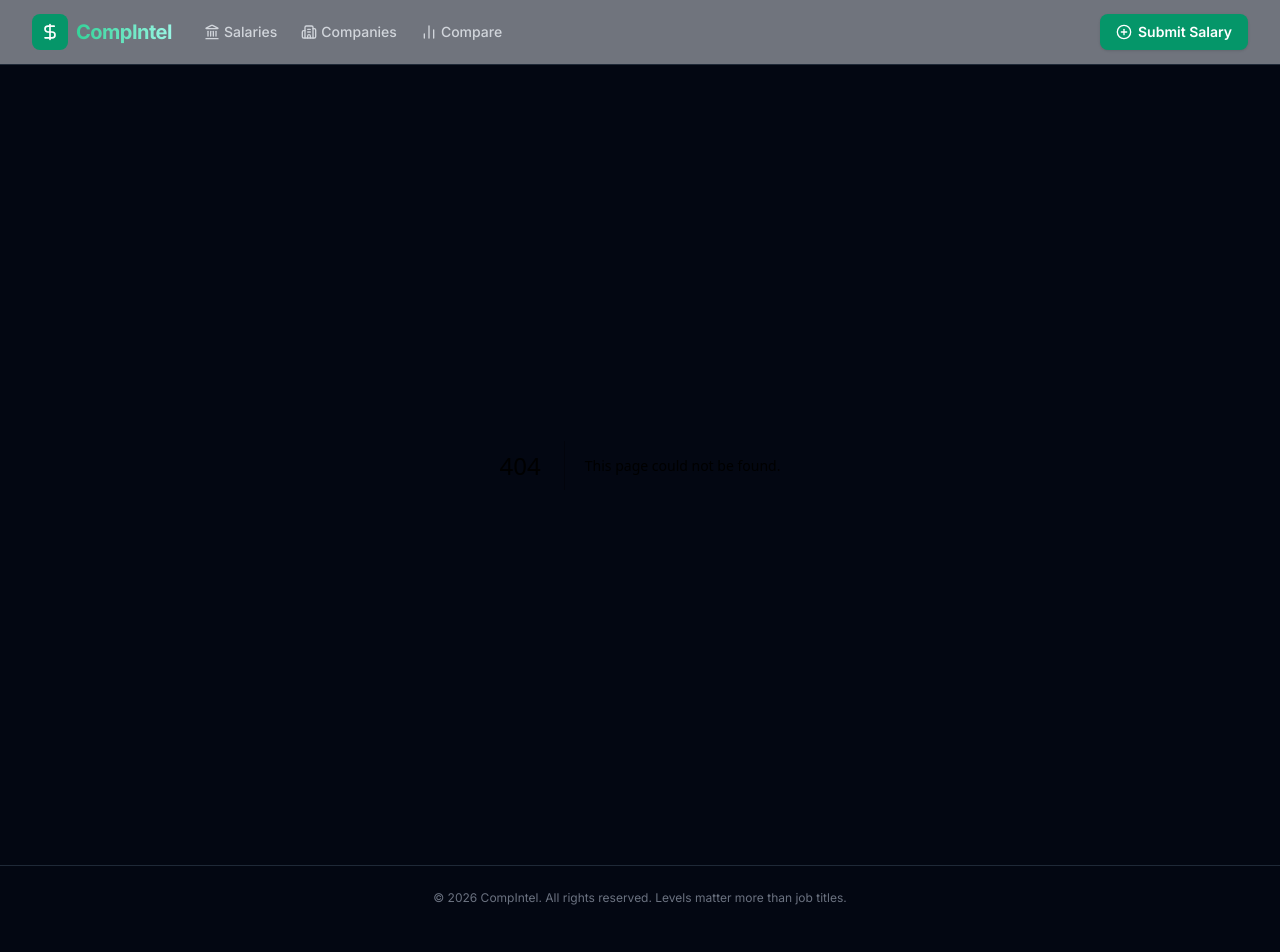
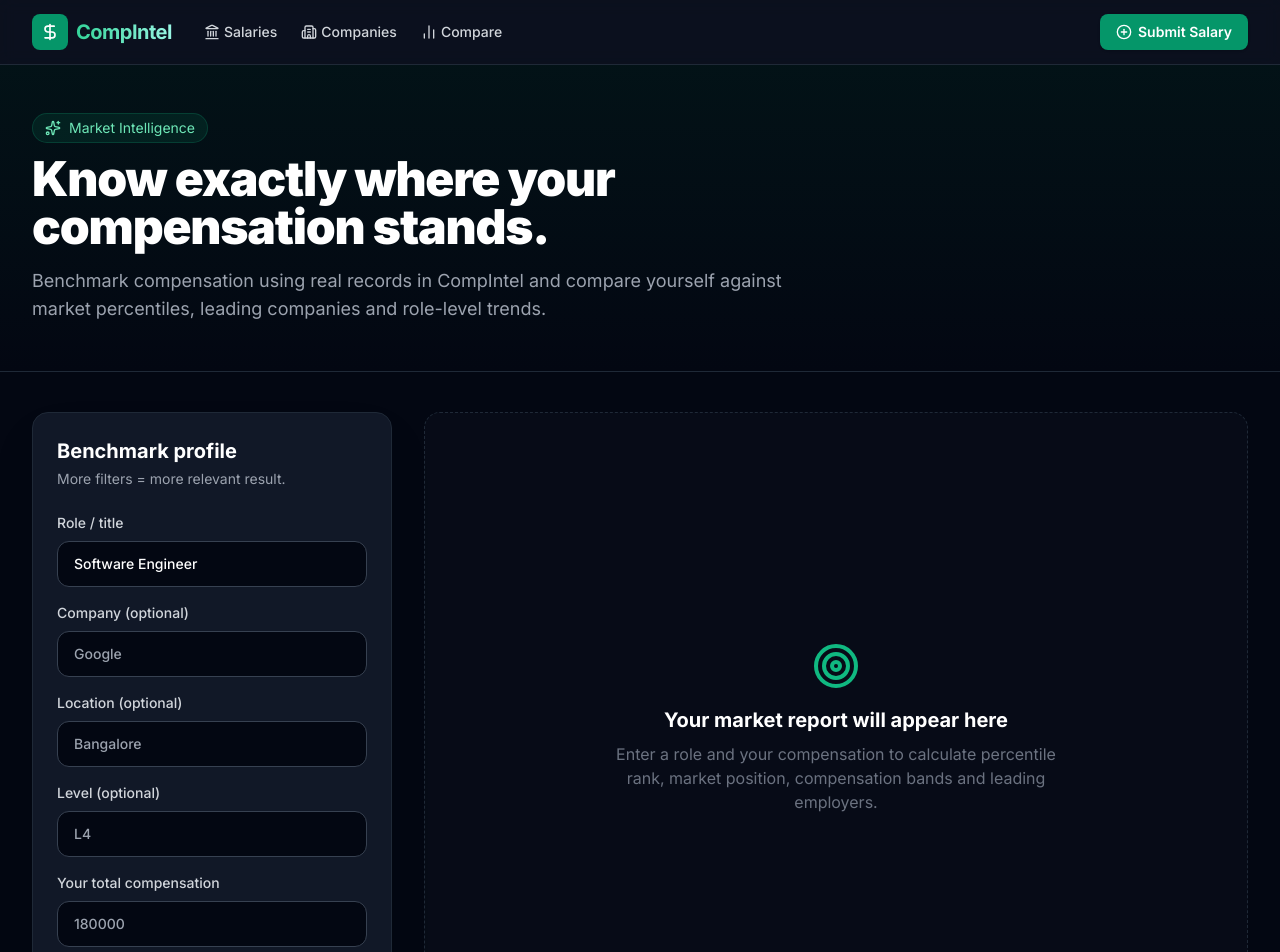
Before and after one commit to Ayushpatani/Compensation-Intelligence-System, a Next.js app: page /benchmark in a window 1280 px wide. Before the commit this address had no page. Shown: the top 952 px of the page. Before the commit the page ends 930 px from the top, so only its background shows below. Built offline with nearby package versions, Linux system fonts and the light colour scheme.

Commit message:
feat: add interactive salary benchmarking experience

```diff
--- /dev/null
+++ b/src/app/benchmark/page.tsx
@@ -0,0 +1,77 @@
+"use client";
+
+import { FormEvent, useState } from 'react';
+import { BarChart3, Building2, MapPin, Search, Sparkles, Target, TrendingUp } from 'lucide-react';
+
+const money = (value: number) => new Intl.NumberFormat('en-US', { style: 'currency', currency: 'USD', maximumFractionDigits: 0 }).format(value || 0);
+
+export default function BenchmarkPage() {
+  const [form, setForm] = useState({ title: 'Software Engineer', company: '', location: '', level: '', compensation: '' });
+  const [result, setResult] = useState<any>(null);
+  const [loading, setLoading] = useState(false);
+  const [error, setError] = useState('');
+
+  async function submit(e: FormEvent) {
+    e.preventDefault();
+    setLoading(true);
+    setError('');
+    try {
+      const params = new URLSearchParams();
+      Object.entries(form).forEach(([key, value]) => value && params.set(key, value));
+      const response = await fetch(`/api/benchmark?${params.toString()}`);
+      const data = await response.json();
+      if (!response.ok) throw new Error(data.error || 'Unable to run benchmark');
+      setResult(data);
+    } catch (err: any) {
+      setError(err.message);
+    } finally {
+      setLoading(false);
+    }
+  }
+
+  return (
+    <main className="min-h-screen bg-gray-950 text-white">
+      <section className="border-b border-gray-800 bg-gradient-to-b from-emerald-950/30 to-gray-950">
+        <div className="mx-auto max-w-7xl px-4 py-12 md:px-8">
+          <div className="max-w-3xl">
+            <div className="mb-3 inline-flex items-center gap-2 rounded-full border border-emerald-500/20 bg-emerald-500/10 px-3 py-1 text-sm text-emerald-300"><Sparkles className="h-4 w-4" /> Market Intelligence</div>
+            <h1 className="text-4xl font-black tracking-tight md:text-5xl">Know exactly where your compensation stands.</h1>
+            <p className="mt-4 text-lg text-gray-400">Benchmark compensation using real records in CompIntel and compare yourself against market percentiles, leading companies and role-level trends.</p>
+          </div>
+        </div>
+      </section>
+
+      <div className="mx-auto grid max-w-7xl gap-8 px-4 py-10 md:px-8 lg:grid-cols-[360px_1fr]">
+        <form onSubmit={submit} className="h-fit rounded-2xl border border-gray-800 bg-gray-900 p-6 shadow-2xl shadow-black/20">
+          <h2 className="text-xl font-bold">Benchmark profile</h2>
+          <p className="mt-1 text-sm text-gray-400">More filters = more relevant result.</p>
+          <div className="mt-6 space-y-4">
+            {[['title','Role / title','Software Engineer'],['company','Company (optional)','Google'],['location','Location (optional)','Bangalore'],['level','Level (optional)','L4'],['compensation','Your total compensation','180000']].map(([key,label,placeholder]) => (
+              <label key={key} className="block text-sm font-medium text-gray-300">{label}
+                <input value={(form as any)[key]} onChange={(e) => setForm({ ...form, [key]: e.target.value })} placeholder={placeholder} type={key === 'compensation' ? 'number' : 'text'} className="mt-2 w-full rounded-xl border border-gray-700 bg-gray-950 px-4 py-3 text-white outline-none transition focus:border-emerald-500" />
+              </label>
+            ))}
+          </div>
+          <button disabled={loading} className="mt-6 flex w-full items-center justify-center gap-2 rounded-xl bg-emerald-600 px-4 py-3 font-bold transition hover:bg-emerald-500 disabled:opacity-50"><Search className="h-4 w-4" />{loading ? 'Analyzing market…' : 'Run benchmark'}</button>
+          {error && <p className="mt-3 text-sm text-red-400">{error}</p>}
+        </form>
+
+        {!result ? (
+          <div className="flex min-h-[500px] items-center justify-center rounded-2xl border border-dashed border-gray-800 bg-gray-900/30 p-8 text-center"><div><Target className="mx-auto h-12 w-12 text-emerald-500" /><h3 className="mt-4 text-xl font-bold">Your market report will appear here</h3><p className="mt-2 max-w-md text-gray-500">Enter a role and your compensation to calculate percentile rank, market position, compensation bands and leading employers.</p></div></div>
+        ) : (
+          <div className="space-y-6">
+            <div className="grid gap-4 sm:grid-cols-2 xl:grid-cols-4">
+              {[['Market median', money(result.stats.median), BarChart3],['Your percentile', result.percentileRank !== null ? `${result.percentileRank}th` : '—', Target],['P75 benchmark', money(result.stats.p75), TrendingUp],['Sample size', result.sampleSize, Search]].map(([label,value,Icon]: any) => <div key={label} className="rounded-2xl border border-gray-800 bg-gray-900 p-5"><Icon className="h-5 w-5 text-emerald-400" /><p className="mt-4 text-sm text-gray-400">{label}</p><p className="mt-1 text-2xl font-black">{value}</p></div>)}
+            </div>
+
+            {result.position && <div className="rounded-2xl border border-emerald-500/20 bg-emerald-500/5 p-6"><p className="text-sm font-semibold uppercase tracking-wider text-emerald-400">Market position</p><div className="mt-2 flex flex-wrap items-end justify-between gap-4"><div><h2 className="text-3xl font-black">{result.position.label}</h2><p className="mt-2 text-gray-400">You are {Math.abs(result.position.deltaPercent).toFixed(1)}% {result.position.deltaPercent >= 0 ? 'above' : 'below'} the market median for this comparison set.</p></div><div className="rounded-full bg-gray-950 px-4 py-2 font-bold text-emerald-300">{result.position.deltaPercent >= 0 ? '+' : ''}{result.position.deltaPercent.toFixed(1)}%</div></div></div>}
+
+            <div className="rounded-2xl border border-gray-800 bg-gray-900 p-6"><h2 className="text-xl font-bold">Market compensation bands</h2><div className="mt-6 grid grid-cols-2 gap-4 md:grid-cols-5">{[['P25', result.stats.p25],['Median', result.stats.median],['P75', result.stats.p75],['P90', result.stats.p90],['Maximum', result.stats.max]].map(([label,value]: any) => <div key={label} className="rounded-xl bg-gray-950 p-4"><p className="text-xs font-semibold uppercase tracking-wider text-gray-500">{label}</p><p className="mt-2 text-lg font-bold">{money(value)}</p></div>)}</div></div>
+
+            <div className="rounded-2xl border border-gray-800 bg-gray-900 p-6"><div className="flex items-center gap-2"><Building2 className="h-5 w-5 text-emerald-400" /><h2 className="text-xl font-bold">Highest-paying companies in this dataset</h2></div><div className="mt-5 space-y-3">{result.topCompanies.map((company: any, index: number) => <div key={company.name} className="flex items-center justify-between rounded-xl border border-gray-800 bg-gray-950 p-4"><div className="flex items-center gap-3"><div className="flex h-9 w-9 items-center justify-center rounded-lg bg-emerald-500/10 font-bold text-emerald-300">{index + 1}</div><div><p className="font-semibold">{company.name}</p><p className="text-xs text-gray-500">{company.count} record{company.count === 1 ? '' : 's'}</p></div></div><p className="font-bold">{money(company.average)}</p></div>)}</div></div>
+          </div>
+        )}
+      </div>
+    </main>
+  );
+}
```
